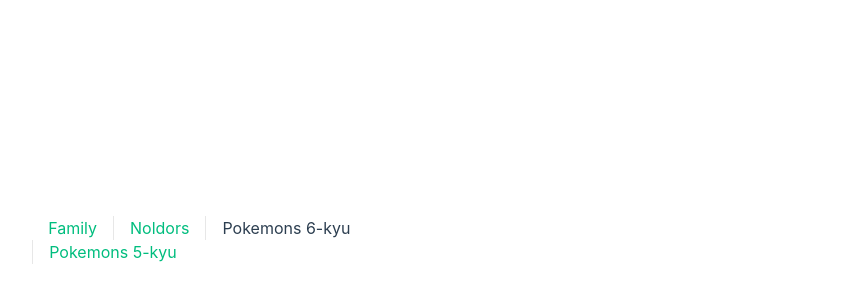
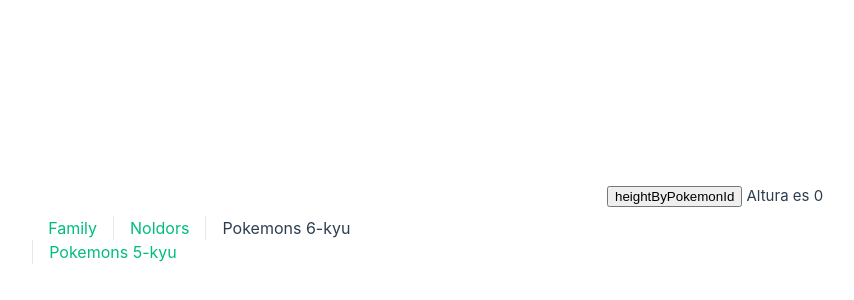
Before and after one commit to gjescuderoamodeo/proyectosVue, a Vue app in the folder katas_vue/: page /pokemons in a window 1280 px wide. Shown: the part 168-468 px from the top of the page, without its empty margins (33-887 px from the left). Built offline with nearby package versions, Linux system fonts and the light colour scheme.

Commit message:
Update Pokemons.vue

```diff
--- a/katas_vue/src/components/Pokemons.vue
+++ b/katas_vue/src/components/Pokemons.vue
@@ -1,6 +1,7 @@
 <template>
   <div>
-
+    <button type="button" @click="setheightByPokemonId(25)">heightByPokemonId</button>
+    Altura es {{ heightByPokemonId }}
   </div>
 </template>
 
@@ -8,11 +9,21 @@
 export default {
   data() {
     return {
-
+      heightByPokemonId: 0,
+      pokemonsByType: '',
+      pokemonSpeciesName: '',
+      heightsByType: '',
     }
   },
   methods: {
-
+    async setheightByPokemonId(pokemonId) {
+      const url = `https://pokeapi.co/api/v2/pokemon/${pokemonId}`
+      await fetch(url)
+        .then(response => response.json())
+        .then(pokemon => {
+          this.heightByPokemonId = pokemon.height;
+        });
+    }
   },
 
 }
```
